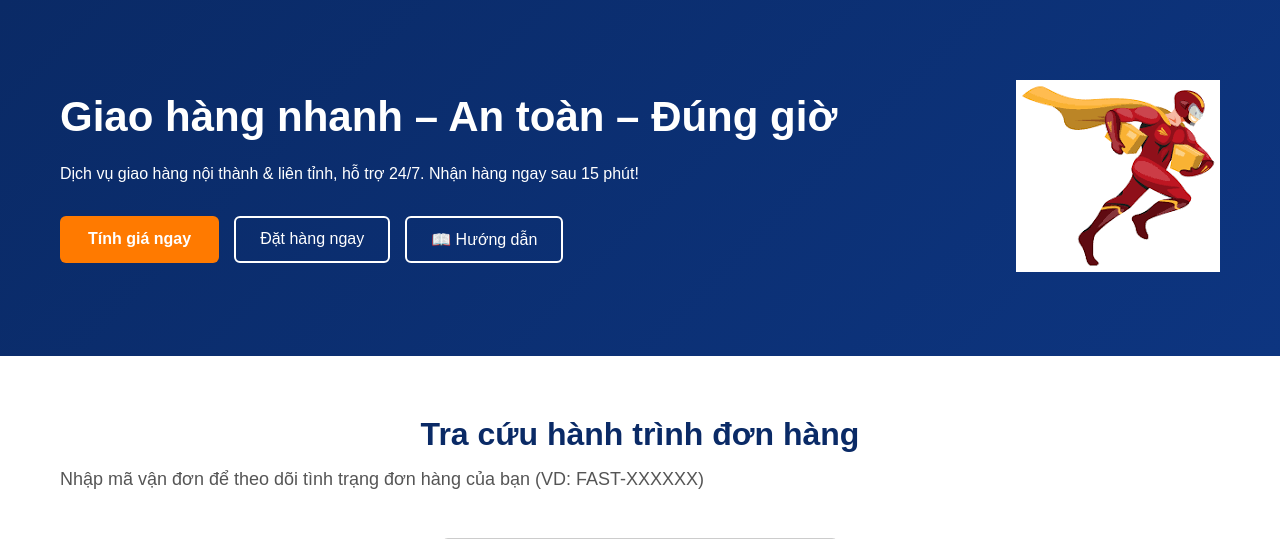
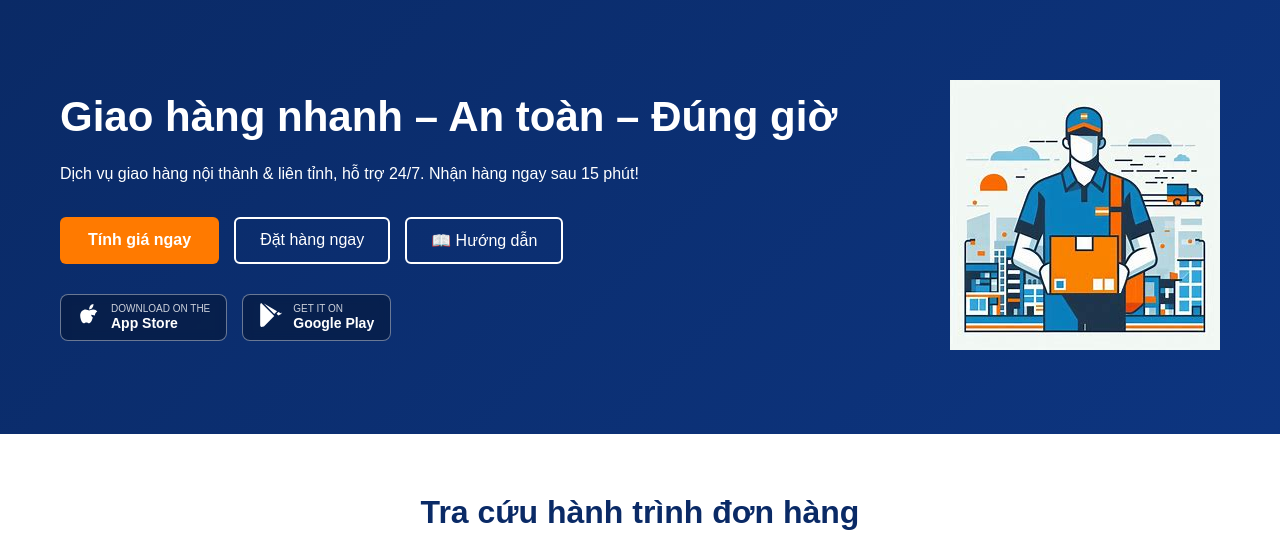
Before and after one commit to iuh20022931/Web-shipper, a PHP site: page /index.html in a window 1280 px wide. Shown: the part 66-605 px from the top of the page. Run offline with PHP 8.4, Linux system fonts and the light colour scheme.

Commit message:
Please enter the commit message for your changes. Lines starting with '#' will be ignored, and an empty message aborts the commit.
On branch main
Your branch is up to date with 'origin/main'.

Changes to be committed:
	modified:   assets/css/styles.css
	modified:   assets/images/hero-shipper.png
	modified:   assets/images/hero.png
	modified:   assets/images/order.png
	modified:   assets/images/package.png
	modified:   index.html
	modified:   index.php

```diff
--- a/assets/css/styles.css
+++ b/assets/css/styles.css
@@ -79,7 +79,67 @@
 .nav-menu a:hover {
   text-decoration: underline;
 }
-
+/* =========================================
+   APP DOWNLOAD BUTTONS
+   ========================================= */
+.app-btns {
+  margin-top: 30px;
+  display: flex;
+  gap: 15px;
+  align-items: center;
+}
+
+.btn-store {
+  background: rgba(0, 0, 0, 0.3);
+  color: #ffffff;
+  padding: 8px 16px;
+  border-radius: 8px;
+  text-decoration: none;
+  display: inline-flex;
+  align-items: center;
+  gap: 10px;
+  transition: all 0.2s ease;
+  border: 1px solid rgba(255, 255, 255, 0.4);
+  backdrop-filter: blur(5px);
+}
+
+.btn-store:hover {
+  background-color: #ffffff;
+  color: #0a2a66;
+  transform: translateY(-3px);
+  border-color: #ffffff;
+}
+
+.store-icon svg {
+  width: 24px;
+  height: 24px;
+  fill: currentColor;
+}
+
+.store-text {
+  display: flex;
+  flex-direction: column;
+  line-height: 1.2;
+  text-align: left;
+}
+
+.store-subtitle {
+  font-size: 10px;
+  opacity: 0.8;
+  text-transform: uppercase;
+}
+
+.store-title {
+  font-size: 14px;
+  font-weight: 700;
+}
+
+@media (max-width: 768px) {
+  .app-btns {
+    justify-content: center;
+    flex-wrap: wrap;
+  }
+}
 /* ===== HERO SECTION ===== */
 .hero-section {
   padding: 80px 0;
--- a/index.html
+++ b/index.html
@@ -221,6 +221,28 @@
               target="_blank"
               >📖 Hướng dẫn</a
             >
+          </div>
+
+          <!-- APP DOWNLOAD BUTTONS -->
+          <div class="app-btns animate-bottom">
+            <a href="#" class="btn-store">
+              <span class="store-icon">
+                <svg viewBox="0 0 384 512"><path d="M318.7 268.7c-.2-36.7 16.4-64.4 50-84.8-18.8-26.9-47.2-41.7-84.7-44.6-35.5-2.8-74.3 20.7-88.5 20.7-15 0-49.4-19.7-76.4-19.7C63.3 141.2 4 184.8 4 273.5q0 39.3 14.4 79.9c14.2 40.8 32.2 77.7 57.6 77.7 24.4 0 32.4-16.7 61.1-16.7 28.5 0 33.8 16.7 61.1 16.7 25.2 0 46.8-34.9 61.1-76.5 8.7-24.3 14.9-50.6 14.9-50.6s-35.6-11.4-35.4-55.3zM263 103.5c16.1-21.3 26.9-50.6 23.9-81.6-23.1 1.4-51.3 15.2-67.7 36.9-14.5 19-26.8 49.7-23.2 79.3 25.8 2.1 52.2-12.5 67-34.6z"/></svg>
+              </span>
+              <div class="store-text">
+                <span class="store-subtitle">Download on the</span>
+                <span class="store-title">App Store</span>
+              </div>
+            </a>
+            <a href="#" class="btn-store">
+              <span class="store-icon">
+                <svg viewBox="0 0 512 512"><path d="M325.3 234.3L104.6 13l280.8 161.2-60.1 60.1zM47 0C34 6.8 25.3 19.2 25.3 35.3v441.3c0 16.1 8.7 28.5 21.7 35.3l256.6-256L47 0zm425.2 225.6l-58.9-34.1-37.5 37.5 37.5 37.5 58.9-34.1c13.7-7.5 13.7-20.5 0-28zM104.6 499l220.7-221.3-58.7-58.9L47 512z"/></svg>
+              </span>
+              <div class="store-text">
+                <span class="store-subtitle">GET IT ON</span>
+                <span class="store-title">Google Play</span>
+              </div>
+            </a>
           </div>
         </div>
         <div class="hero-image animate-right">
```
Also changed, not shown: index.php (+28 -0 lines), assets/images/hero-shipper.png, assets/images/hero.png, assets/images/order.png, assets/images/package.png.
